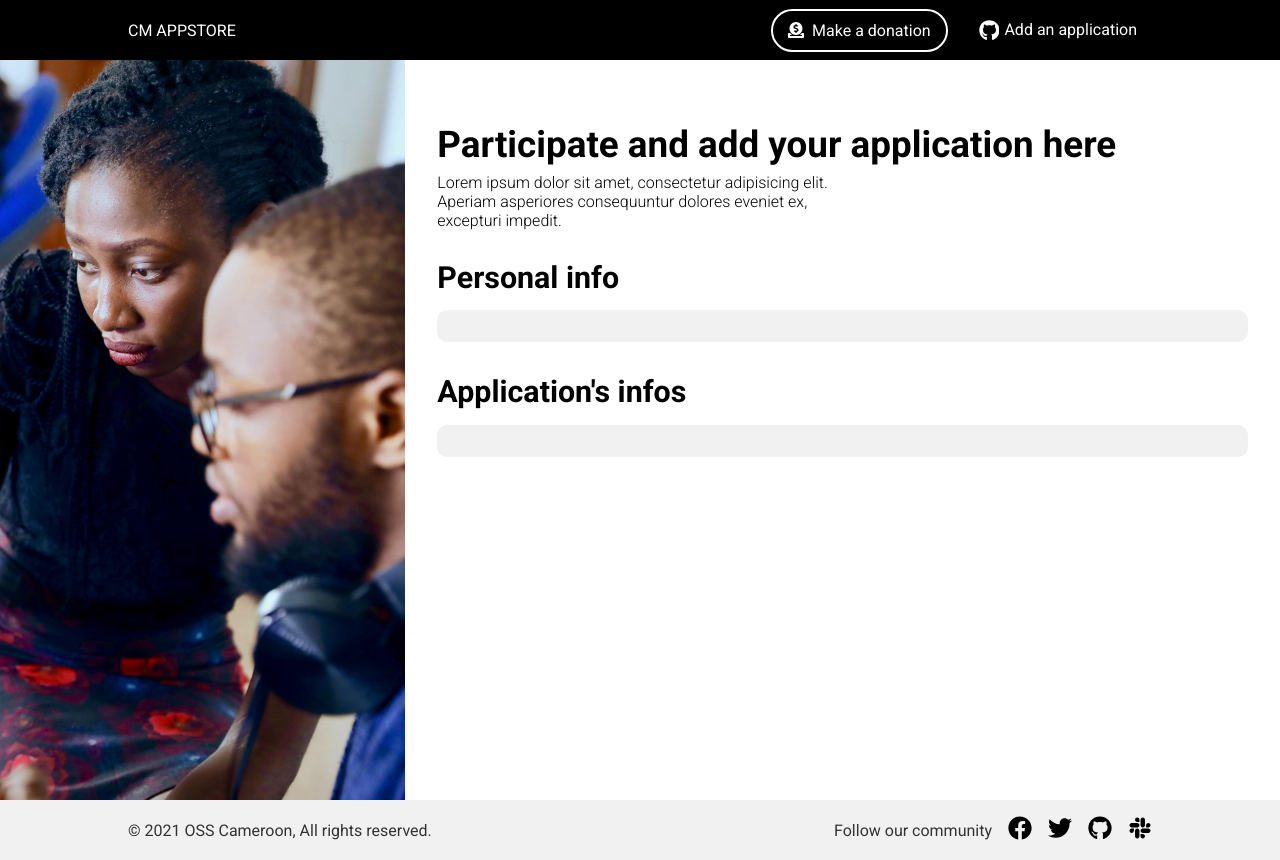
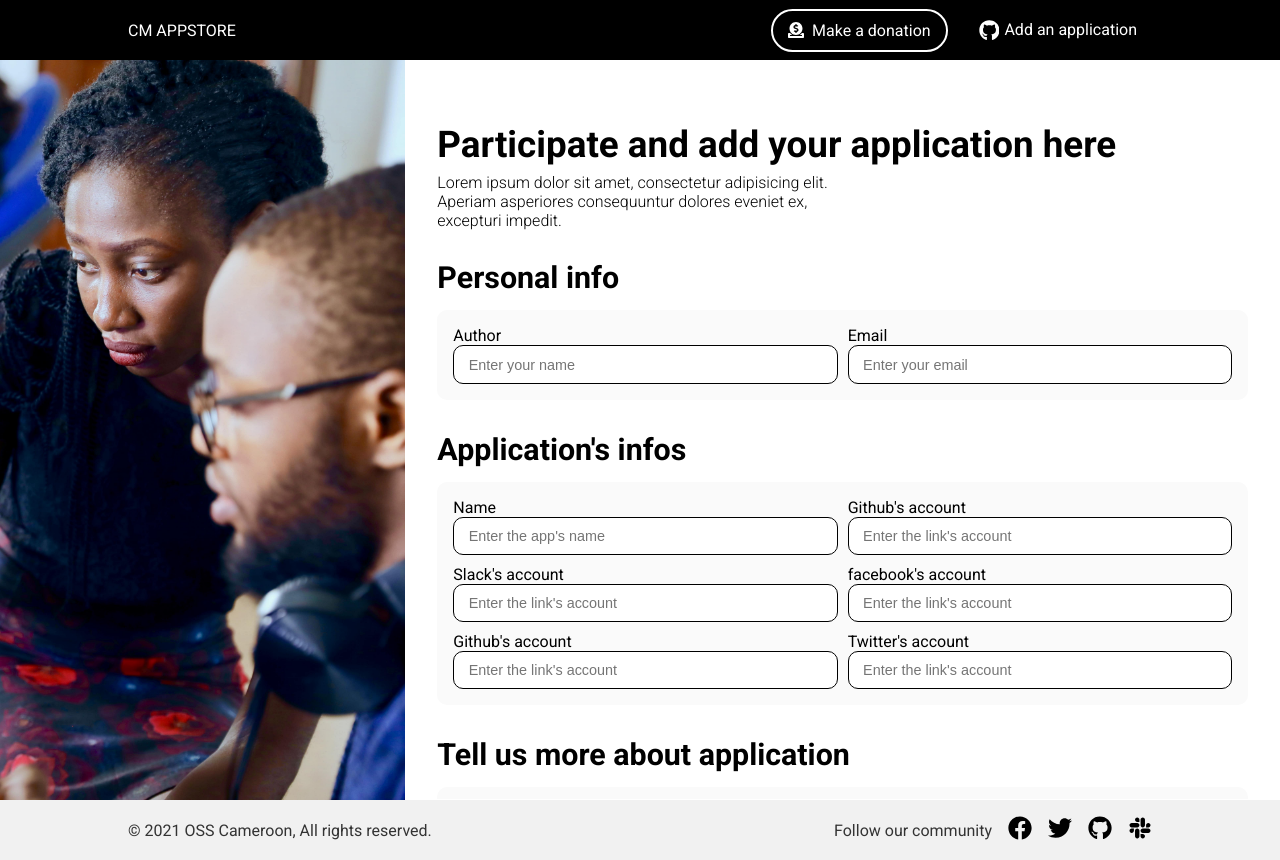
Before and after one commit to osscameroon/camerapps, a React (Create React App) app: page /add-app in a window 1280 px wide. Built offline with nearby package versions, Linux system fonts and the light colour scheme.

Commit message:
input builder added - need to add select element in it and responsive

```diff
--- a/package.json
+++ b/package.json
@@ -3,7 +3,7 @@
   "version": "0.1.0",
   "private": true,
   "dependencies": {
-    "@hookform/resolvers": "^2.8.3",
+    "@hookform/resolvers": "^1.3.5",
     "@szhsin/react-menu": "^2.1.0",
     "@testing-library/jest-dom": "^5.11.4",
     "@testing-library/react": "^11.1.0",
@@ -22,7 +22,7 @@
     "mobx-react": "^7.2.0",
     "react": "^17.0.2",
     "react-dom": "^17.0.2",
-    "react-hook-form": "^7.20.2",
+    "react-hook-form": "^6.15.4",
     "react-icons": "^4.2.0",
     "react-is": "^17.0.2",
     "react-router-dom": "^5.3.0",
--- a/public/index.html
+++ b/public/index.html
@@ -27,7 +27,7 @@
       work correctly both with client-side routing and a non-root public URL.
       Learn how to configure a non-root public URL by running `npm run build`.
     -->
-    <title>React App</title>
+    <title>Camer Apps</title>
   </head>
   <body>
     <noscript>You need to enable JavaScript to run this app.</noscript>
--- a/src/model/AddingAppProps.ts
+++ b/src/model/AddingAppProps.ts
@@ -10,4 +10,6 @@ export interface AddingAppProps {
     facebook: string;
     linkedIn: string;
     github: string;
+    gender: string
+    category: string
 }
--- a/src/model/IApp.ts
+++ b/src/model/IApp.ts
@@ -1,4 +1,6 @@
 import {BaseModel} from "./BaseModel";
+import { ICategory } from "./ICategory";
+import {IGender} from "./IGender";
 
 export interface IApp extends BaseModel{
     author?: string;
@@ -10,4 +12,6 @@ export interface IApp extends BaseModel{
     twitter?: string;
     linkedIn?: string;
     github?: string;
+    gender?: IGender;
+    category?: ICategory;
 }
--- a/src/modules/add-application-module/children/app-form/index.tsx
+++ b/src/modules/add-application-module/children/app-form/index.tsx
@@ -1,11 +1,14 @@
 import React, {memo} from 'react';
 import styled from "styled-components";
+import AddAppController from "./../../controller";
+import InputBuilder from "../input-builder";
 import {FormProps} from "../../../../model/FormProps";
-import AddAppController from "./../../controller";
 
 const AppFormUIWrapper = styled.form`
   padding: 2em;
   width: 100vw;
+  height: calc(100vh - 60px - 65px);
+  overflow-y: scroll;
 
   h2 {
     font-size: 2.3em;
@@ -25,8 +28,14 @@ const AppFormUIWrapper = styled.form`
     }
 
     .basic-form {
+      display: grid;
+      grid-template-columns: repeat(2, 1fr);
+      gap: 10px;
+    }
+
+    .basic, .basic-form {
       padding: 1em;
-      background-color: #f1f1f1;
+      background-color: #fafafa;
       border-radius: 10px;
     }
 
@@ -50,16 +59,43 @@ const AppFormUI = ({formProps}: AppFormUIProps) => {
         <section className={"section-block personal-info"}>
             <h3>Personal info</h3>
             <div className="basic-form personal-form">
-
+                <InputBuilder required={true} name={"author"} defaultValue={""} register={formProps.register}
+                           setValue={formProps.setValue} labelText={"Author"} placeholder={"Enter your name"}/>
+                <InputBuilder required={true} name={"email"} defaultValue={""} register={formProps.register}
+                           setValue={formProps.setValue} type={"email"} labelText={"Email"} placeholder={"Enter your email"}/>
             </div>
         </section>
 
         <section className={"section-block app-info"}>
             <h3>Application's infos</h3>
             <div className="basic-form">
-
+                <InputBuilder required={true} name={"name"} defaultValue={""} register={formProps.register}
+                           setValue={formProps.setValue} type={"text"} labelText={"Name"} placeholder={"Enter the app's name"}/>
+                <InputBuilder required={false} name={"github"} defaultValue={""} register={formProps.register}
+                           setValue={formProps.setValue} type={"link"} labelText={"Github's account"} placeholder={"Enter the link's account"}/>
+                <InputBuilder required={false} name={"slack"} defaultValue={""} register={formProps.register}
+                           setValue={formProps.setValue} type={"link"} labelText={"Slack's account"} placeholder={"Enter the link's account"}/>
+                <InputBuilder required={false} name={"facebook"} defaultValue={""} register={formProps.register}
+                           setValue={formProps.setValue} type={"link"} labelText={"facebook's account"} placeholder={"Enter the link's account"}/>
+                <InputBuilder required={false} name={"linkedIn"} defaultValue={""} register={formProps.register}
+                           setValue={formProps.setValue} type={"link"} labelText={"Github's account"} placeholder={"Enter the link's account"}/>
+                <InputBuilder required={false} name={"Twitter"} defaultValue={""} register={formProps.register}
+                           setValue={formProps.setValue} type={"link"} labelText={"Twitter's account"} placeholder={"Enter the link's account"}/>
             </div>
         </section>
+
+        <section className={"section-block app-more"}>
+            <h3>Tell us more about application</h3>
+            <div className="basic">
+                <InputBuilder required={false} name={"description"} defaultValue={""} register={formProps.register}
+                              setValue={formProps.setValue} elementType={"textarea"} labelText={"Description"} placeholder={"Tell us more about your app"}/>
+            </div>
+        </section>
+
+        <div className="actions">
+            <button className={"_btn _btn-primary"} type={"submit"}>Save this application</button>
+            <button className={"_btn _btn-secondary"} type={"reset"}>Cancel</button>
+        </div>
     </AppFormUIWrapper>
 
 }
--- /dev/null
+++ b/src/modules/add-application-module/children/input-builder/index.tsx
@@ -0,0 +1,74 @@
+import React, {memo, useEffect} from 'react';
+import styled from "styled-components";
+import {FieldElement, FieldName, FieldValues, Ref} from "react-hook-form/dist/types/fields";
+import {RegisterOptions} from "react-hook-form/dist/types/validator";
+import {SetFieldValue, SetValueConfig} from "react-hook-form/dist/types/form";
+
+const InputTextWrapper = styled.div`
+  display: flex;
+  flex-direction: column;
+
+  input, textarea {
+    padding: .7em 1em;
+    border: 1px solid #000;
+    outline: none;
+    border-radius: 10px;
+    transition: all .2s 0s ease-in-out;
+    font-size: .9em;
+
+    &:focus {
+      border-width: 2px;
+    }
+  }
+`;
+
+export type InputType = "textarea" | "input";
+
+interface InputTextProps <TFieldValues extends FieldValues = FieldValues> {
+    name: string;
+    labelText: string;
+    defaultValue?: string;
+    type?: string;
+    elementType?: InputType;
+    rows?: number;
+    required: boolean;
+    placeholder?: string;
+    register<TFieldElement extends FieldElement<TFieldValues>>(ref: (TFieldElement & Ref) | null, rules?: RegisterOptions): void;
+    setValue(name: FieldName<TFieldValues>, value: SetFieldValue<TFieldValues>, config?: SetValueConfig): void;
+}
+
+const InputBuilder = ({name, labelText, defaultValue = "", rows = 4, register, type = "text", placeholder = "", required = false, elementType = "input"}: InputTextProps) => {
+
+    register({name}, {required});
+
+    const constructElement = () => {
+        switch (elementType) {
+            case "textarea":
+                return <textarea
+                    name={name}
+                    rows={rows}
+                    required={required}
+                    placeholder={placeholder}
+                    defaultValue={defaultValue}
+                />
+                break;
+            case "input":
+                return <input
+                    type={type}
+                    name={name}
+                    required={required}
+                    placeholder={placeholder}
+                    defaultValue={defaultValue}
+                />
+                break;
+        }
+    }
+
+    return <InputTextWrapper>
+        <label htmlFor={name}>{labelText}</label>
+        {constructElement()}
+    </InputTextWrapper>
+
+}
+
+export default memo(InputBuilder);
--- a/src/modules/add-application-module/controller/index.tsx
+++ b/src/modules/add-application-module/controller/index.tsx
@@ -12,7 +12,9 @@ class AddAppController {
         twitter: "twitter",
         linkedIn: "linkedIn",
         github: "github",
-        author: "author"
+        author: "author",
+        gender: "gender",
+        category: "category",
     };
 
     get fields() {
--- a/src/modules/add-application-module/index.tsx
+++ b/src/modules/add-application-module/index.tsx
@@ -5,6 +5,9 @@ import AppFormUI from "./children/app-form";
 import AddAppController from "./controller";
 import {useForm} from "react-hook-form";
 import {yupResolver} from "@hookform/resolvers/yup";
+import {FormProps} from "../../model/FormProps";
+import {IApp} from "../../model/IApp";
+import {AddingAppProps} from "../../model/AddingAppProps";
 
 const AppFormWrapper = styled.div`
   display: flex;
@@ -20,20 +23,48 @@ const AppFormWrapper = styled.div`
       object-fit: cover;
     }
   }
+
+  ._btn {
+    border: 2px solid #fff;
+    border-radius: 50px;
+    padding: 1em;
+    font-size: .9em;
+
+    text-decoration: none;
+    color: #000;
+
+    transition: all .3s 0s ease-in-out;
+
+    &._btn-primary {
+      background-color: #000;
+      color: #fff;
+    }
+
+    &._btn-secondary {
+      background-color: transparent;
+
+      &:hover {
+        background-color: #ff4848;
+        color: #fff;
+      }
+    }
+  }
 `;
 
 const AddApplicationModule = () => {
 
-    const form = useForm({
+    const {register, setValue, setError, handleSubmit, reset} = useForm<AddingAppProps>({
         resolver: yupResolver(AddAppController.MySchema)
     });
+
+    const form = {register, setValue, setError, handleSubmit, reset};
 
     return (
         <AppFormWrapper>
             <div className="illus">
                 <img src={illustration} alt="Illustration form image"/>
             </div>
-            <AppFormUI formProps={form} />
+            <AppFormUI formProps={form}/>
         </AppFormWrapper>
     );
 
--- a/src/modules/home/components/app-list/index.tsx
+++ b/src/modules/home/components/app-list/index.tsx
@@ -4,6 +4,7 @@ import AppCardUI from "./children/app-card";
 import EmptyStateUI from "../../../../common/empty-state";
 import {AppListWrapper} from "./style/default";
 import {IApp} from "../../../../model/IApp";
+import KeyBuilder from "../../../../utils/KeyBuilder";
 
 const AppListUI = () => {
 
@@ -21,7 +22,7 @@ const AppListUI = () => {
             {
                 values.map((item: IApp) => {
                     return (
-                        <AppCardUI app={item} />
+                        <AppCardUI key={KeyBuilder.build} app={item} />
                     );
                 })
             }
```
Also changed, not shown: src/common/error-boundary/index.tsx (added, +31 -0 lines), 1 other file (tests, documents, lock files or other folders). Lines whose indentation alone changed are shown as unchanged.
